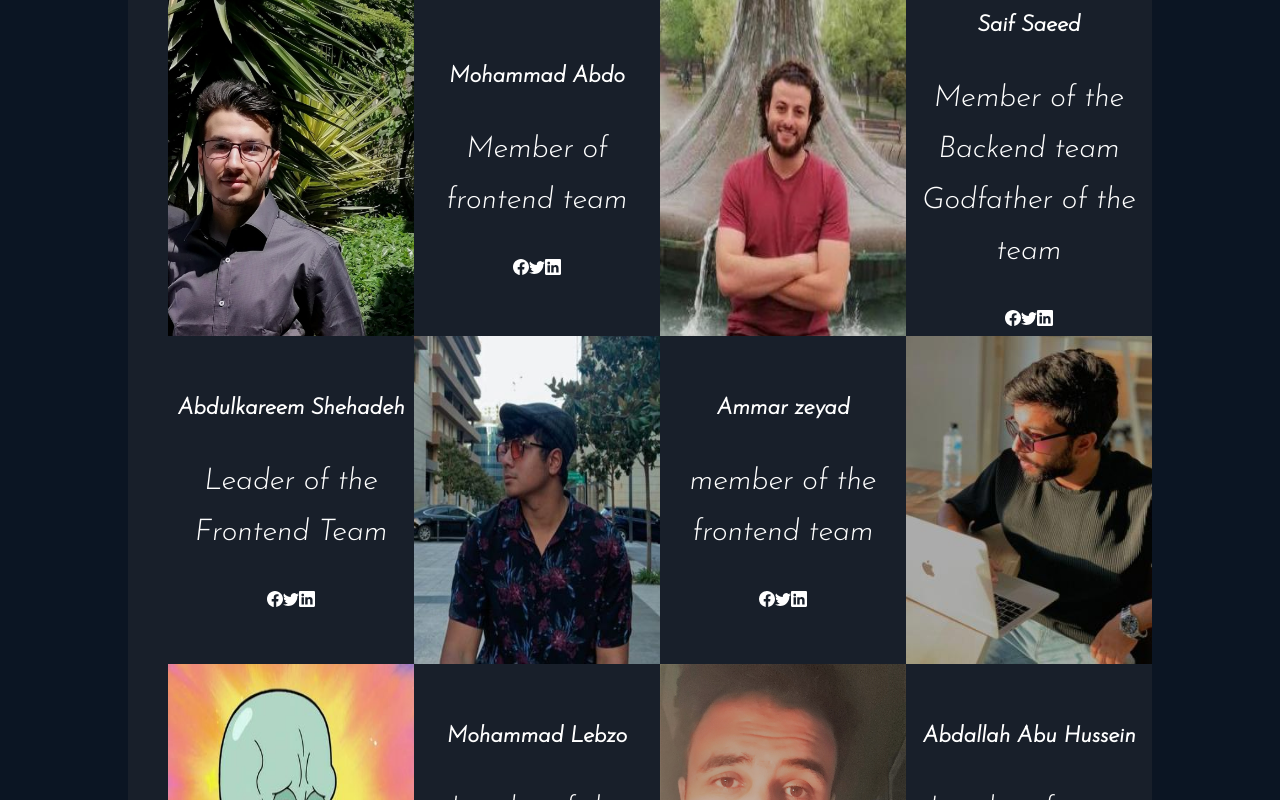
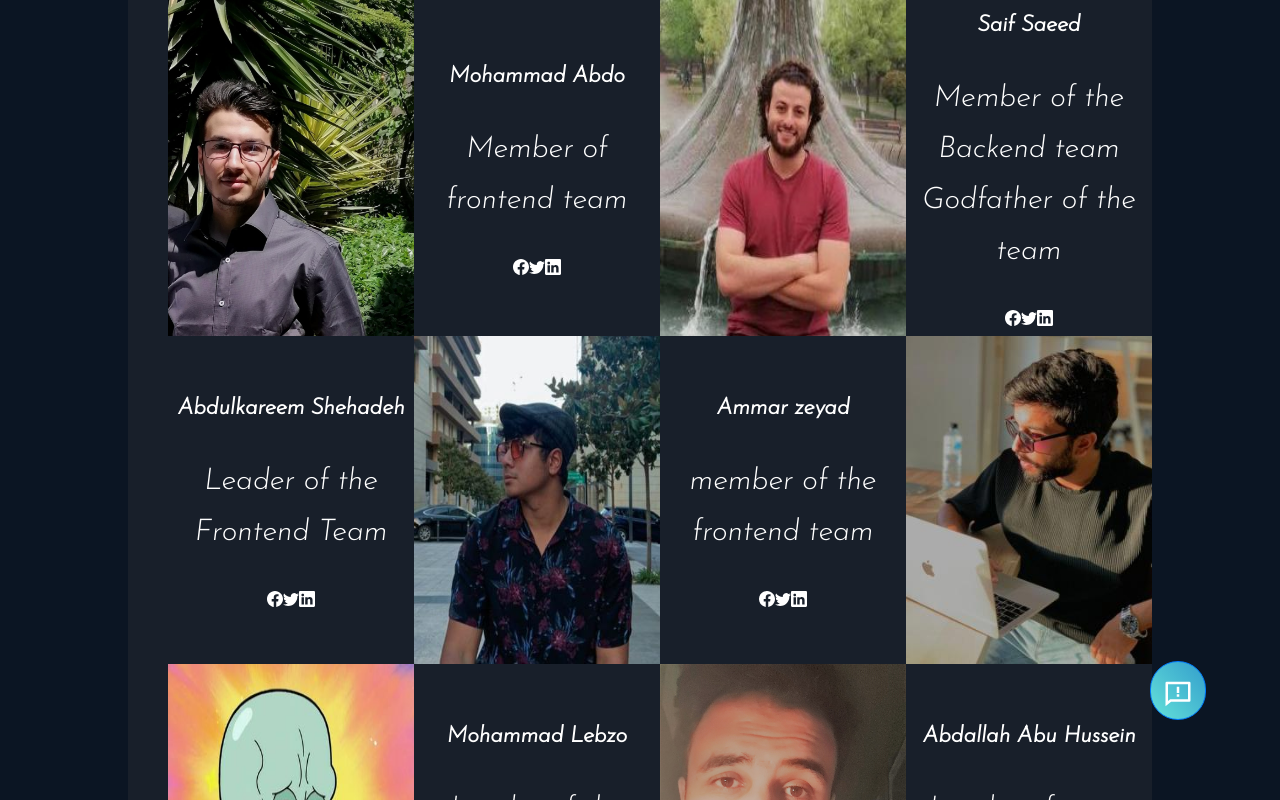
Before and after one commit to productivity-pros/productivity-pros-frontEnd, a React (Create React App) app: page /AboutUs in a window 1280 px wide. Shown: the top 800 px of the page. Built offline with nearby package versions, Linux system fonts and the light colour scheme.

Commit message:
fixing search bar color

```diff
--- a/src/components/AboutUS.jsx
+++ b/src/components/AboutUS.jsx
@@ -4,6 +4,7 @@ import  {BsGithub, BsLinkedin} from "react-icons/bs";
 import {BsFacebook}from "react-icons/bs";
 import {BsInstagram} from "react-icons/bs";
 import{BsTwitter} from "react-icons/bs";
+import FeedbackModel from './FeedbackModel';
 // import {p1,p2,p3,p4}from "../assets"
  import p1 from "../assets/p1.jpg"
  import p2 from "../assets/p2.jpg"
@@ -105,7 +106,9 @@ class AboutUS extends React.Component {
           </div>
         </li>
       </ul>
-
+      <div className="feedbackModel">
+				<FeedbackModel />
+			</div>
 
             </div>);
     }
--- a/src/css/MyNotes.css
+++ b/src/css/MyNotes.css
@@ -129,6 +129,7 @@ textarea:focus {
 	border: none;
 	background-color: rgba(27, 27, 27, 0.747);
 	width: 100%;
+	color:whitesmoke
 }
 .search:hover input:hover{
 	background-color: rgba(0, 0, 0, 0.747);
```
